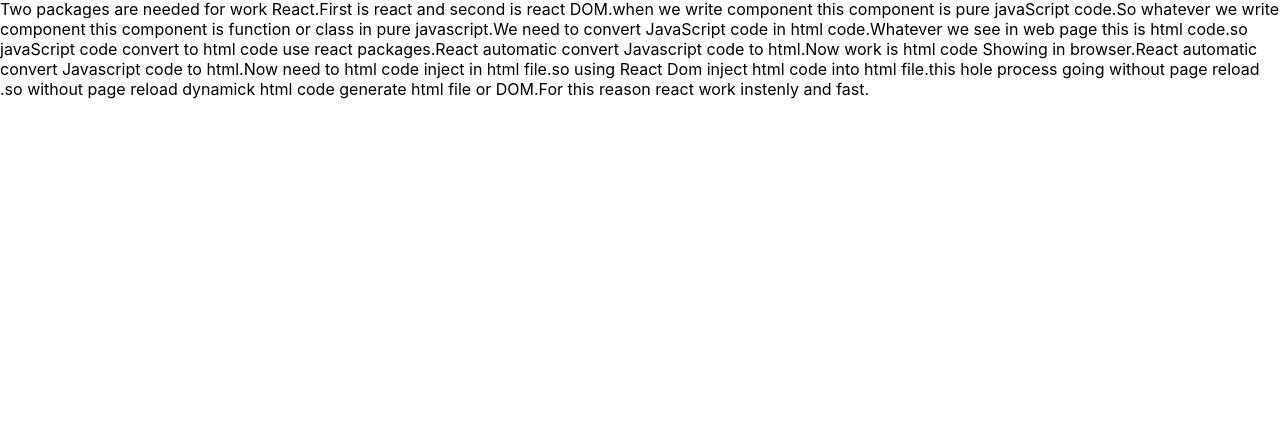
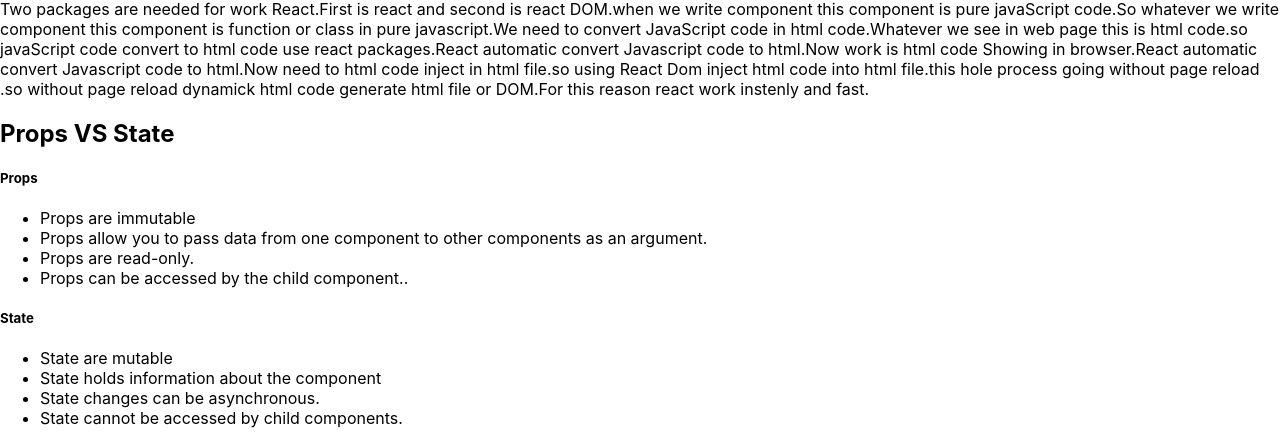
Before and after one commit to Shuvoghosh7/ORGANIC-PRODUCTS, a React (Create React App) app: page / in a window 1280 px wide. Shown: the part 1928-2369 px from the top of the page. Before the commit the page ends 2043 px from the top, so only its background shows below. Built offline with nearby package versions, Linux system fonts and the light colour scheme.

Commit message:
add Question Props vs State

```diff
--- a/src/Component/Question/Question.js
+++ b/src/Component/Question/Question.js
@@ -7,6 +7,24 @@
                 <h2>How React Work</h2>
                 <p>Two  packages are needed for work React.First is react and second is react DOM.when we write component this component is pure javaScript code.So whatever we write component this component is function or class in pure javascript.We need to convert JavaScript code in html code.Whatever we see in web page this is html code.so javaScript code convert to html code use react packages.React automatic convert Javascript code to html.Now work is html code Showing in browser.React automatic convert Javascript code to html.Now need to html code inject in html file.so using React Dom inject html code into html file.this hole process going without page reload .so without page reload dynamick html code generate html file or DOM.For this reason react work instenly and fast.</p>
             </article>
+            <article>
+                <h2>Props VS State</h2>
+                <h5>Props</h5>
+                <ul>
+                    <li>Props are immutable</li>
+                    <li>Props allow you to pass data from one component to other components as an argument.</li>
+                    <li>Props are read-only.</li>
+                    <li>Props can be accessed by the child component..</li>
+                </ul>
+                <h5>State</h5>
+                <ul>
+                    <li>State are mutable</li>
+                    <li>State holds information about the component</li>
+                    <li>State changes can be asynchronous.</li>
+                    <li>State cannot be accessed by child components.</li>
+                </ul>
+
+            </article>
         </div>
     );
 };
```
